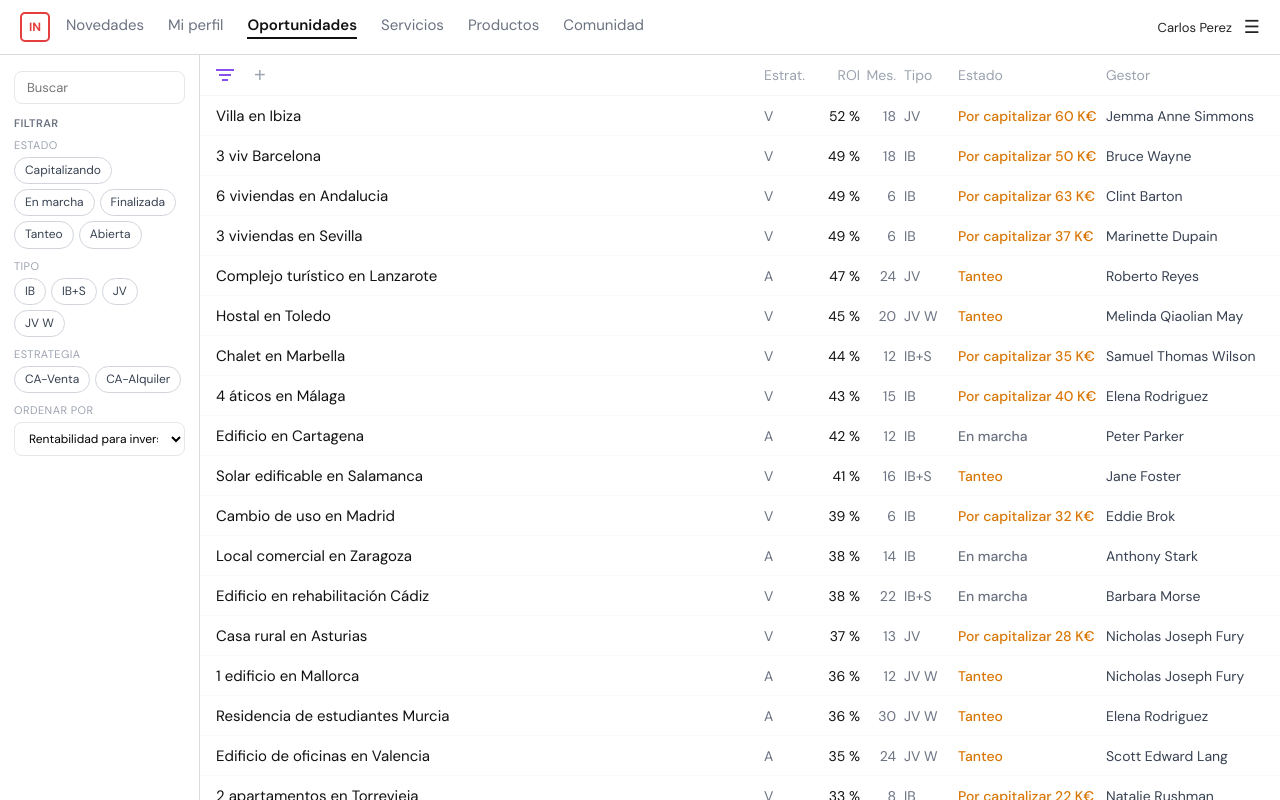
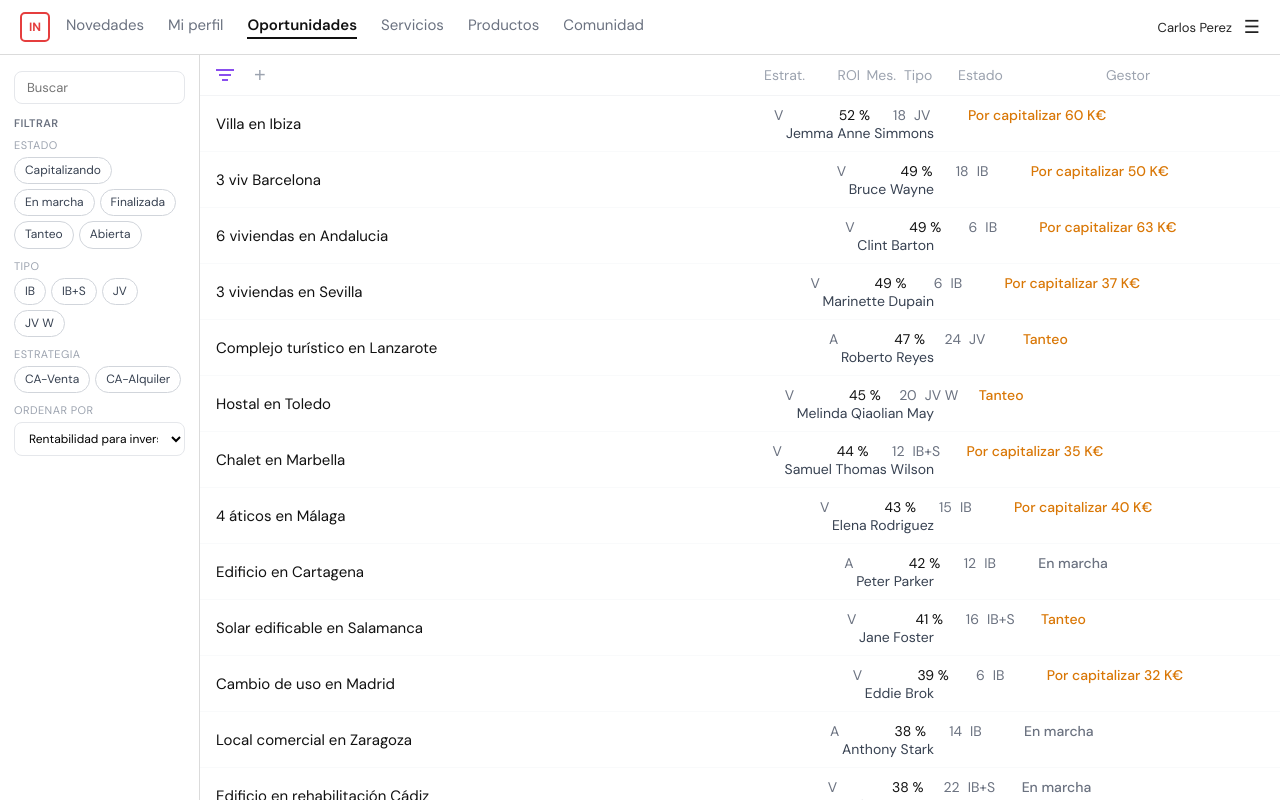
Before and after one commit to carlosperez-glitch/in-oportunidades, a React (Vite) app: page / in a window 1280 px wide. Built offline with nearby package versions, Linux system fonts and the light colour scheme.

Commit message:
feat: título 250px, gestor salta a segunda línea si no cabe

```diff
--- a/src/components/Lista.jsx
+++ b/src/components/Lista.jsx
@@ -21,17 +21,7 @@ export default function Lista({ filtradas, selected, setSelected, isDesktop, tot
 
 
   // Medir el texto más largo de los títulos visibles
-  const tituloMinWidth = useMemo(() => {
-    const canvas = document.createElement("canvas");
-    const ctx = canvas.getContext("2d");
-    ctx.font = "400 15px 'DM Sans', sans-serif";
-    let max = 120;
-    filtradas.forEach(op => {
-      const w = ctx.measureText(op.titulo).width;
-      if (w > max) max = w;
-    });
-    return Math.ceil(max) + 16; // +16 de padding visual
-  }, [filtradas]);
+  const tituloMinWidth = 250;
 
   return (
     <div style={{ flex: 1, minWidth: 0, display: "flex", flexDirection: "column", overflow: "hidden" }}>
@@ -93,7 +83,7 @@ export default function Lista({ filtradas, selected, setSelected, isDesktop, tot
                 {op.titulo}
               </div>
             </div>
-            <div style={{ display: "flex", alignItems: "center", flexShrink: 0 }}>
+            <div style={{ display: "flex", alignItems: "center", flexShrink: 0, flexWrap: "wrap" }}>
               <span style={{ width: 46, textAlign: "left", fontSize: 14, color: "#6b7280" }}>{op.estrategia}</span>
               <span style={{ width: 50, textAlign: "right", fontSize: 14, fontWeight: 400, color: "#111" }}>{op.roi} %</span>
               <span style={{ width: 36, textAlign: "right", fontSize: 14, color: "#6b7280" }}>{op.meses}</span>
@@ -104,7 +94,7 @@ export default function Lista({ filtradas, selected, setSelected, isDesktop, tot
                 </span>
               )}
               {isDesktop && (
-                <span style={{ width: 170, paddingLeft: 12, fontSize: 14, color: "#374151", whiteSpace: "nowrap", overflow: "hidden", textOverflow: "ellipsis" }}>
+                <span style={{ paddingLeft: 12, fontSize: 14, color: "#374151", whiteSpace: "nowrap", overflow: "hidden", textOverflow: "ellipsis", flexBasis: "100%", order: 1 }}>
                   {op.gestor}
                 </span>
               )}
```
